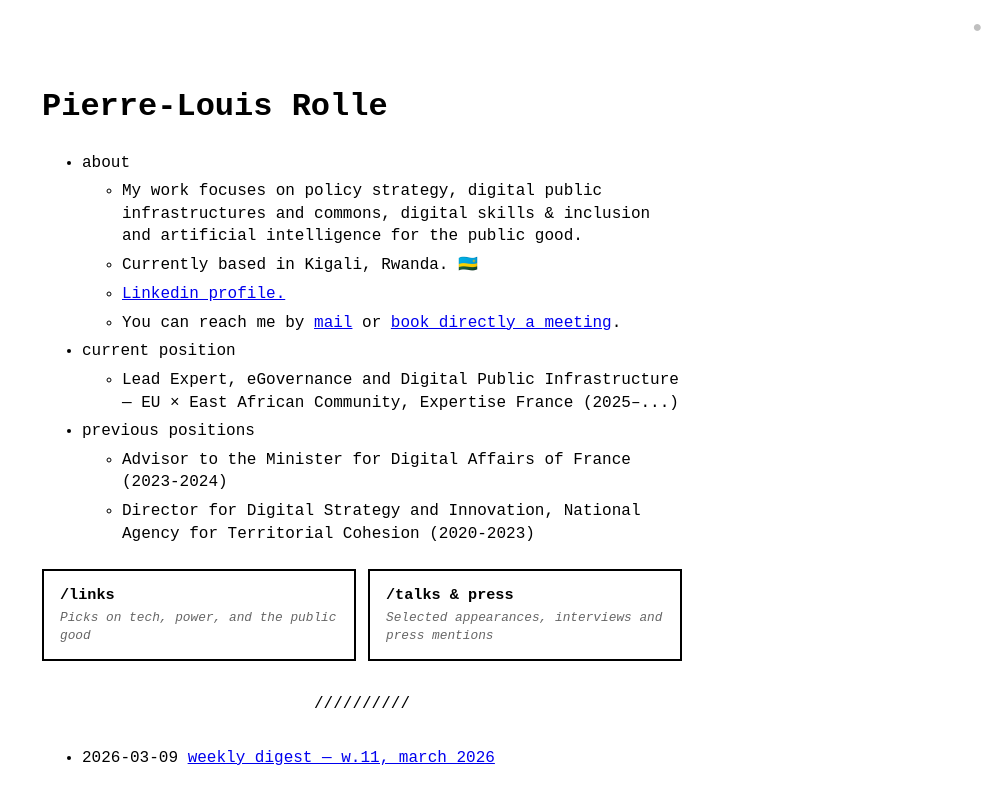
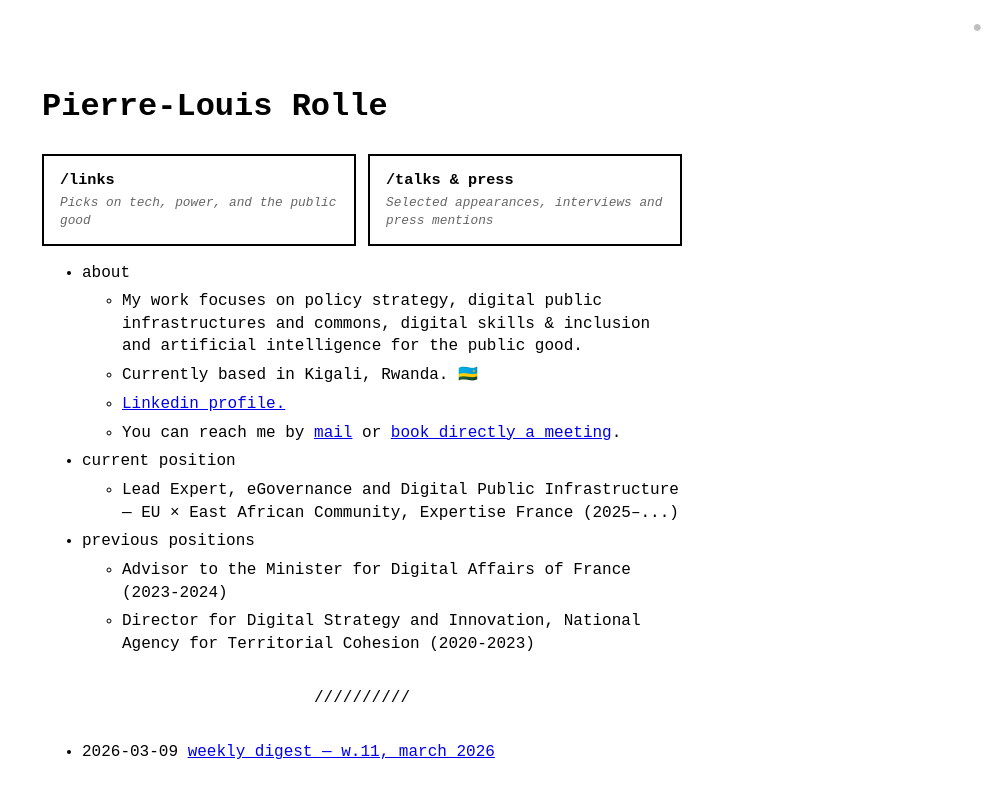
Before and after one commit to PLrolle/plrolle.github.io, a Jekyll site: the page built from index.md, in a window 1280 px wide. Shown: the top 804 px of the page, without its empty margins (278-1280 px from the left). Built offline with Jekyll 4.4.1, drawn with Linux system fonts in a browser that asks for light colours; part of the change alters nothing that is shown.

```diff
--- a/_layouts/home.html
+++ b/_layouts/home.html
@@ -50,8 +50,6 @@ layout: default
   {%-endif-%}
 </header>
 
-{%-include menu_item.html collection=site.data.menu.entries-%}
-
 <div class="home-ctas">
   <a href="{{ '/links.html' | relative_url }}" class="home-cta">
     <span class="home-cta-title">/links</span>
@@ -62,6 +60,8 @@ layout: default
     <span class="home-cta-desc">Selected appearances, interviews and press mentions</span>
   </a>
 </div>
+
+{%-include menu_item.html collection=site.data.menu.entries-%}
 
 <hr>
 
```
